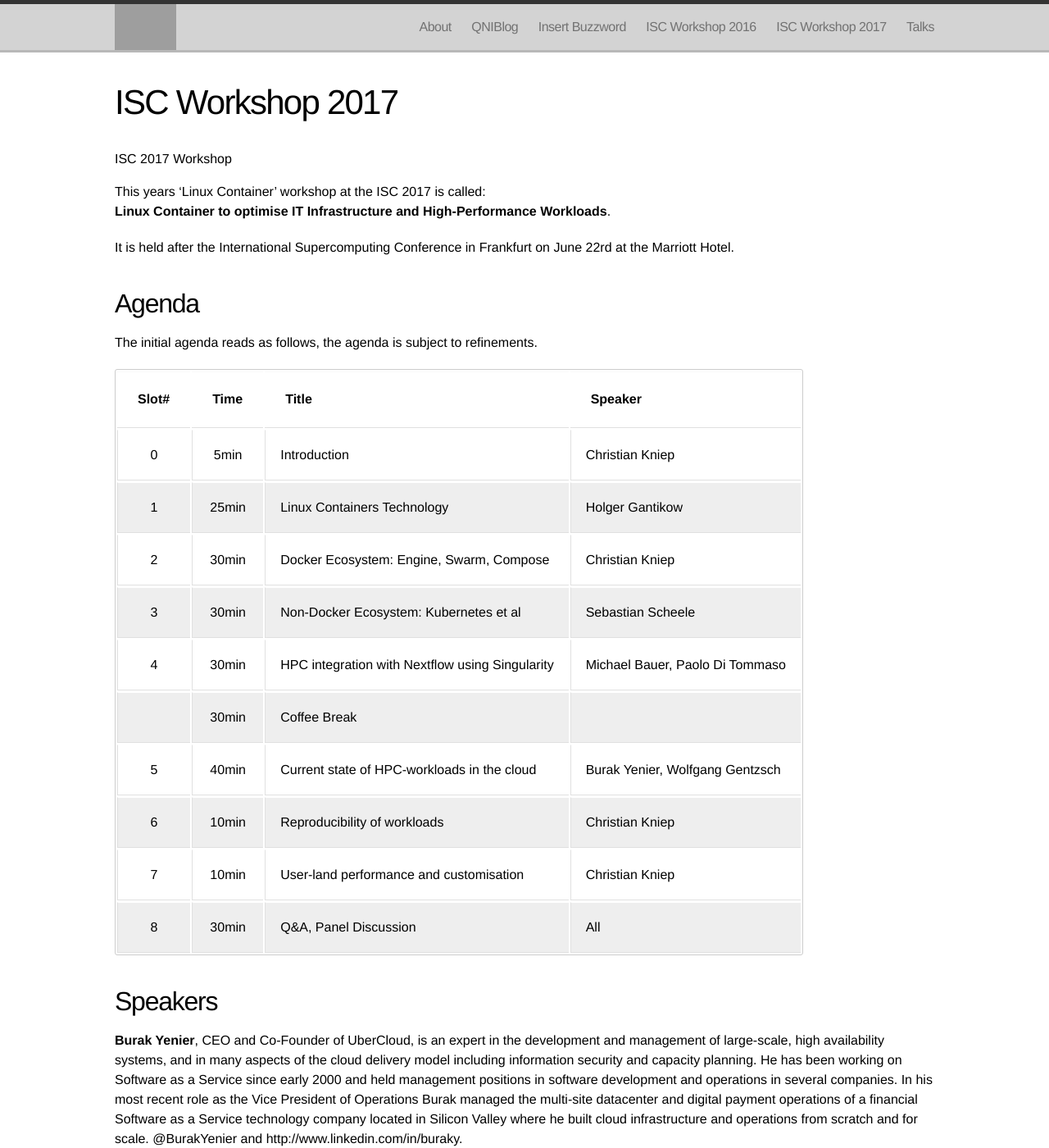
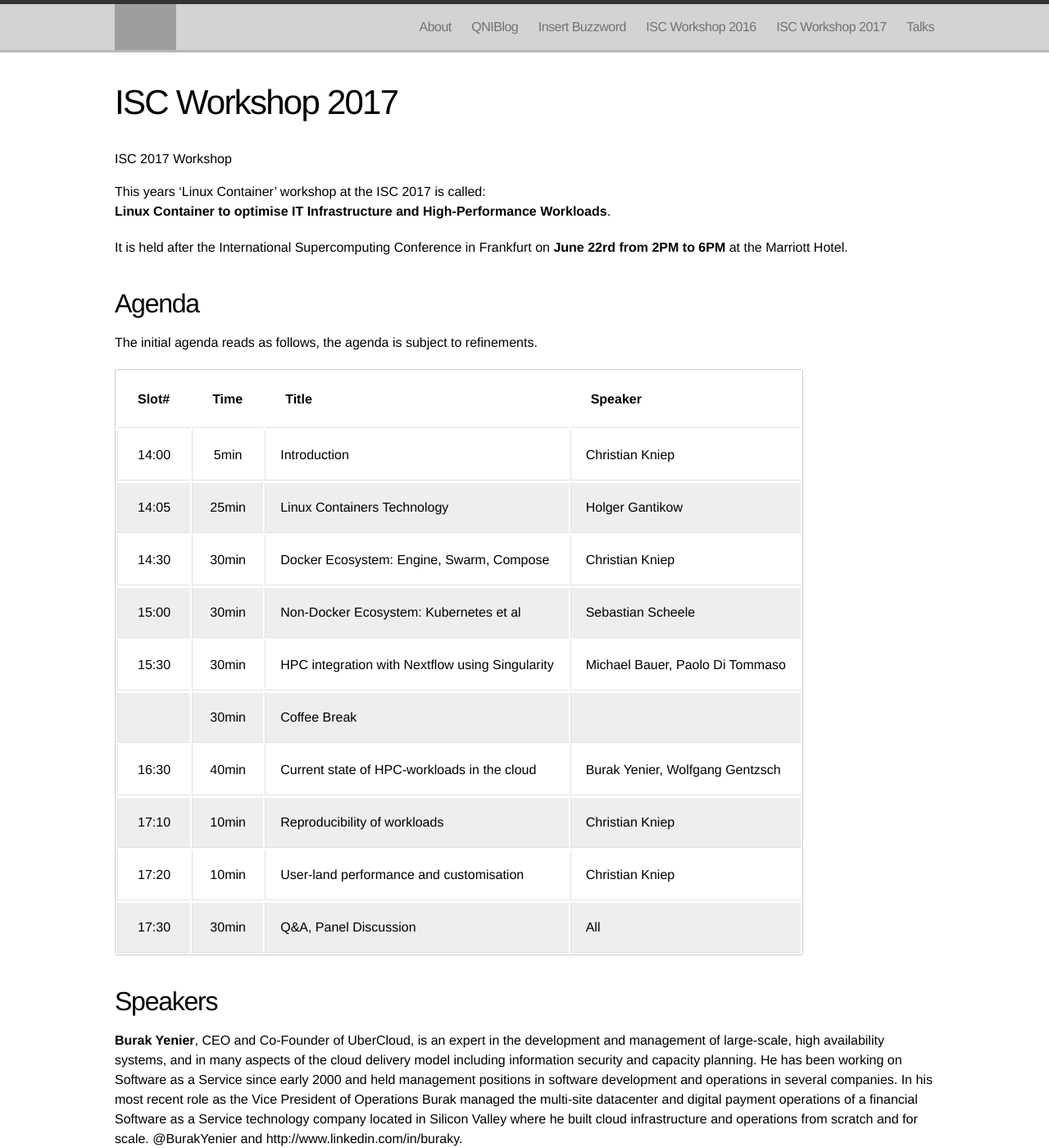
Before and after one commit to ChristianKniep/QNIBIncBlog, a Jekyll site: the page built from iscworkshop17.md, in a window 1280 px wide and 1400 px high. Shown: the whole window at 82% size. Built offline with Jekyll 4.4.1, drawn with Linux system fonts in a browser that asks for light colours; Markdown is read by kramdown in place of the engine named in the settings; grey boxes are pictures that could not be loaded.

Commit message:
added time to workshop

```diff
--- a/iscworkshop17.md
+++ b/iscworkshop17.md
@@ -10,7 +10,7 @@ permalink: /isc/
 This years 'Linux Container' workshop at the ISC 2017 is called: <br>
  **Linux Container to optimise IT Infrastructure and High-Performance Workloads**.
 
-It is held after the International Supercomputing Conference in Frankfurt on June 22rd at the Marriott Hotel.
+It is held after the International Supercomputing Conference in Frankfurt on **June 22rd from 2PM to 6PM** at the Marriott Hotel.
 
 
 ## Agenda
@@ -19,16 +19,16 @@ The initial agenda reads as follows, the agenda is subject to refinements.
 
 | Slot# |  Time |  Title                                          | Speaker                         |
 |:-----:|:-----:|:------------------------------------------------|:--------------------------------|
-| 0     | 5min  | Introduction                                    | Christian Kniep                 |
-| 1     | 25min | Linux Containers Technology                     | Holger Gantikow                 |
-| 2     | 30min | Docker Ecosystem: Engine, Swarm, Compose        | Christian Kniep                 |
-| 3     | 30min | Non-Docker Ecosystem: Kubernetes et al          | Sebastian Scheele               |
-| 4     | 30min | HPC integration with Nextflow using Singularity | Michael Bauer, Paolo Di Tommaso |
+| 14:00 | 5min  | Introduction                                    | Christian Kniep                 |
+| 14:05 | 25min | Linux Containers Technology                     | Holger Gantikow                 |
+| 14:30 | 30min | Docker Ecosystem: Engine, Swarm, Compose        | Christian Kniep                 |
+| 15:00 | 30min | Non-Docker Ecosystem: Kubernetes et al          | Sebastian Scheele               |
+| 15:30 | 30min | HPC integration with Nextflow using Singularity | Michael Bauer, Paolo Di Tommaso |
 |       | 30min | Coffee Break                                                                     ||
-| 5     | 40min | Current state of HPC-workloads in the cloud     | Burak Yenier, Wolfgang Gentzsch |
-| 6     | 10min | Reproducibility of workloads                    | Christian Kniep                 |
-| 7     | 10min | User-land performance and customisation         | Christian Kniep                 |
-| 8     | 30min | Q&A, Panel Discussion                           | All                             |
+| 16:30 | 40min | Current state of HPC-workloads in the cloud     | Burak Yenier, Wolfgang Gentzsch |
+| 17:10 | 10min | Reproducibility of workloads                    | Christian Kniep                 |
+| 17:20 | 10min | User-land performance and customisation         | Christian Kniep                 |
+| 17:30 | 30min | Q&A, Panel Discussion                           | All                             |
 
 ## Speakers
 
```
